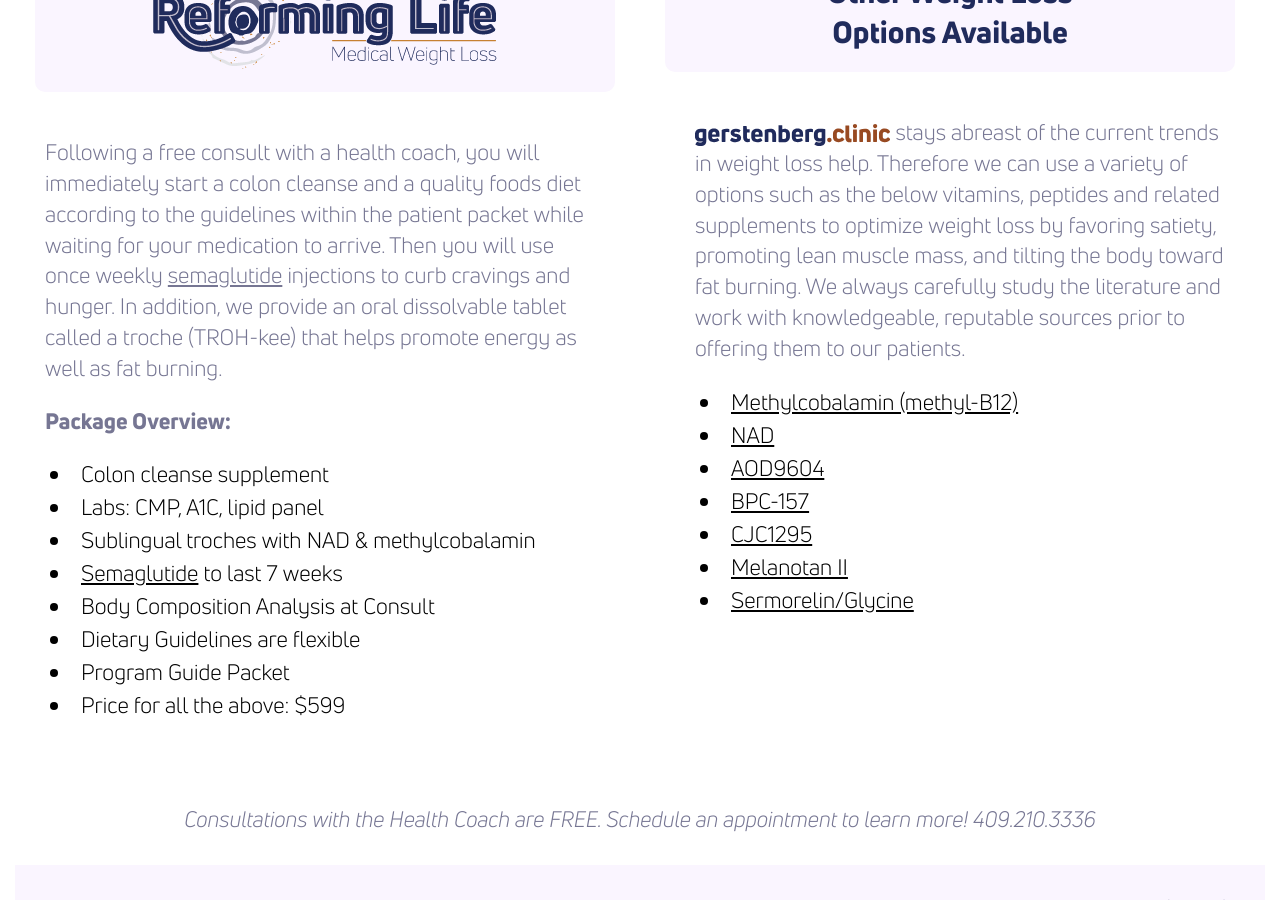
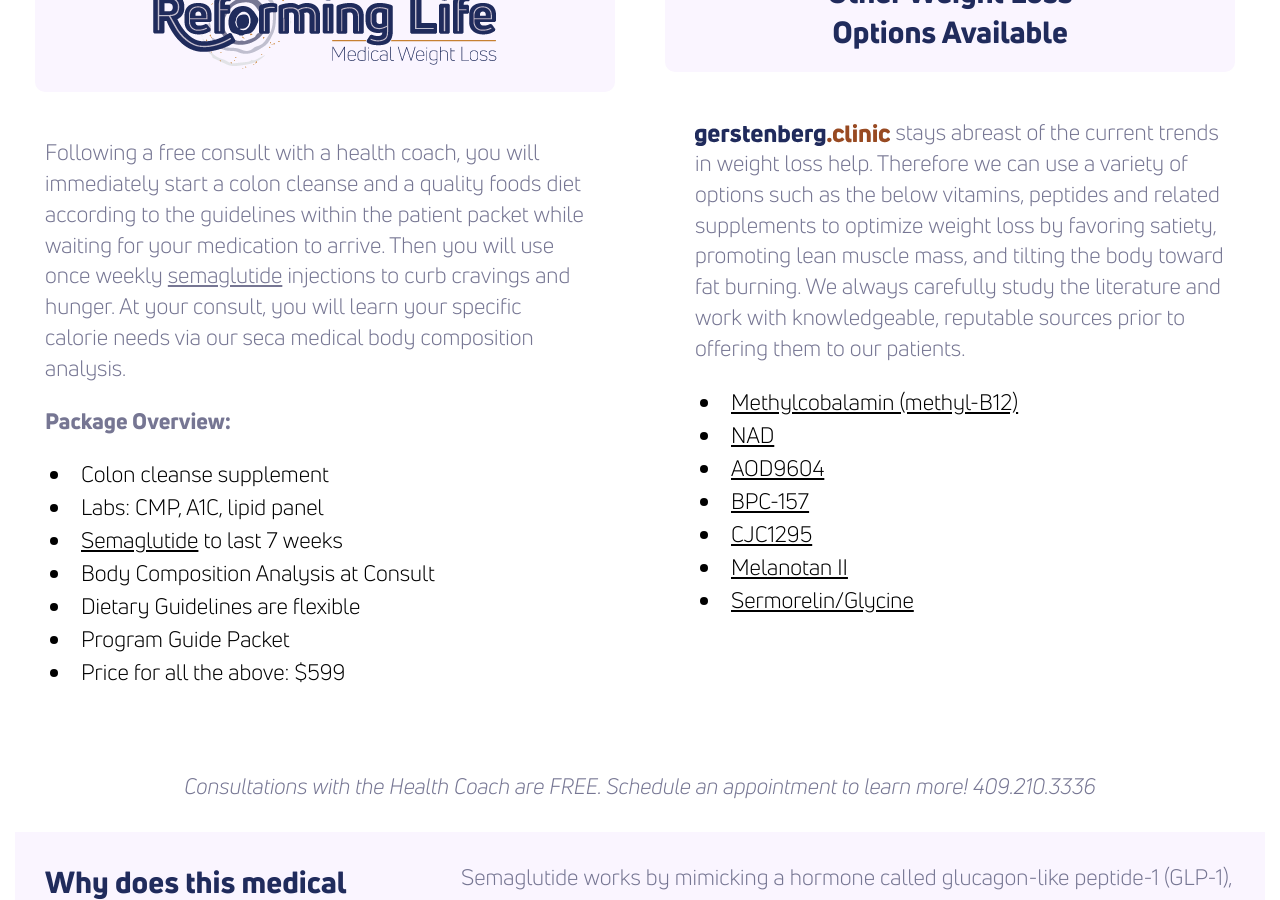
Before and after one commit to theneverwoods/gerstenberg.clinic, a Jekyll site: the page built from services/weight.html, in a window 1280 px wide and 900 px high, scrolled down 1006 px. Built offline with Jekyll 4.4.1, drawn with Linux system fonts in a browser that asks for light colours.

Commit message:
Update weight.html

```diff
--- a/services/weight.html
+++ b/services/weight.html
@@ -20,13 +20,12 @@ redirect_from: /weight
       <img src="../img/rl-hcg.png" />
     </div>
     <p>
-      Following a free consult with a health coach, you will immediately start a colon cleanse and a quality foods diet according to the guidelines within the patient packet while waiting for your medication to arrive. Then you will use once weekly <a href="#sema">semaglutide</a> injections to curb cravings and hunger. In addition, we provide an oral dissolvable tablet called a troche (TROH-kee) that helps promote energy as well as fat burning.
+      Following a free consult with a health coach, you will immediately start a colon cleanse and a quality foods diet according to the guidelines within the patient packet while waiting for your medication to arrive. Then you will use once weekly <a href="#sema">semaglutide</a> injections to curb cravings and hunger. At your consult, you will learn your specific calorie needs via our seca medical body composition analysis.
     </p>
     <p><b>Package Overview:</b></p>
     <ul style="padding-left: 35px;">
         <li>Colon cleanse supplement</li>
         <li>Labs: CMP, A1C, lipid panel</li>
-        <li>Sublingual troches with NAD & methylcobalamin</li>
         <li><a href="#sema">Semaglutide</a> to last 7 weeks</li>
         <li>Body Composition Analysis at Consult</li>
         <li>Dietary Guidelines are flexible</li>
```
